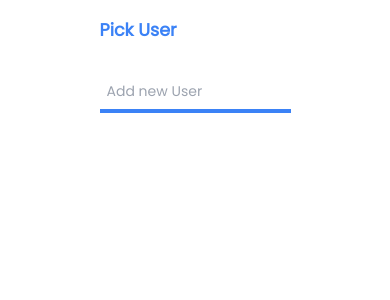
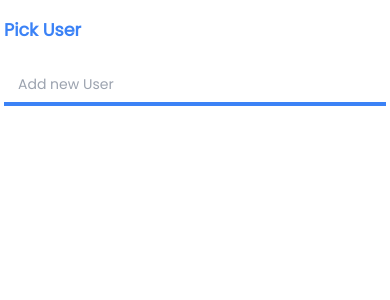
Before and after one commit to TusharBhatt1/zepto, a React (Vite) app: page / in a window 390 px wide. Both pictures are taken after a click on the button "Continue". Shown: the top 300 px of the page. Built offline with nearby package versions, Linux system fonts and the light colour scheme.

Commit message:
responsive - [design]

```diff
--- a/src/App.tsx
+++ b/src/App.tsx
@@ -51,7 +51,7 @@ export default function App() {
         </div>
       ) : (
         <div className="flex justify-center items-center mt-4">
-          <div className="w-1/2 m-auto flex flex-col gap-7">
+          <div className="w-full sm:w-1/2 m-auto flex flex-col gap-7">
             <p className="text-xl font-bold text-blue-500">Pick User</p>
             <div className="flex flex-col">
               <div className="flex flex-wrap gap-2">
```
